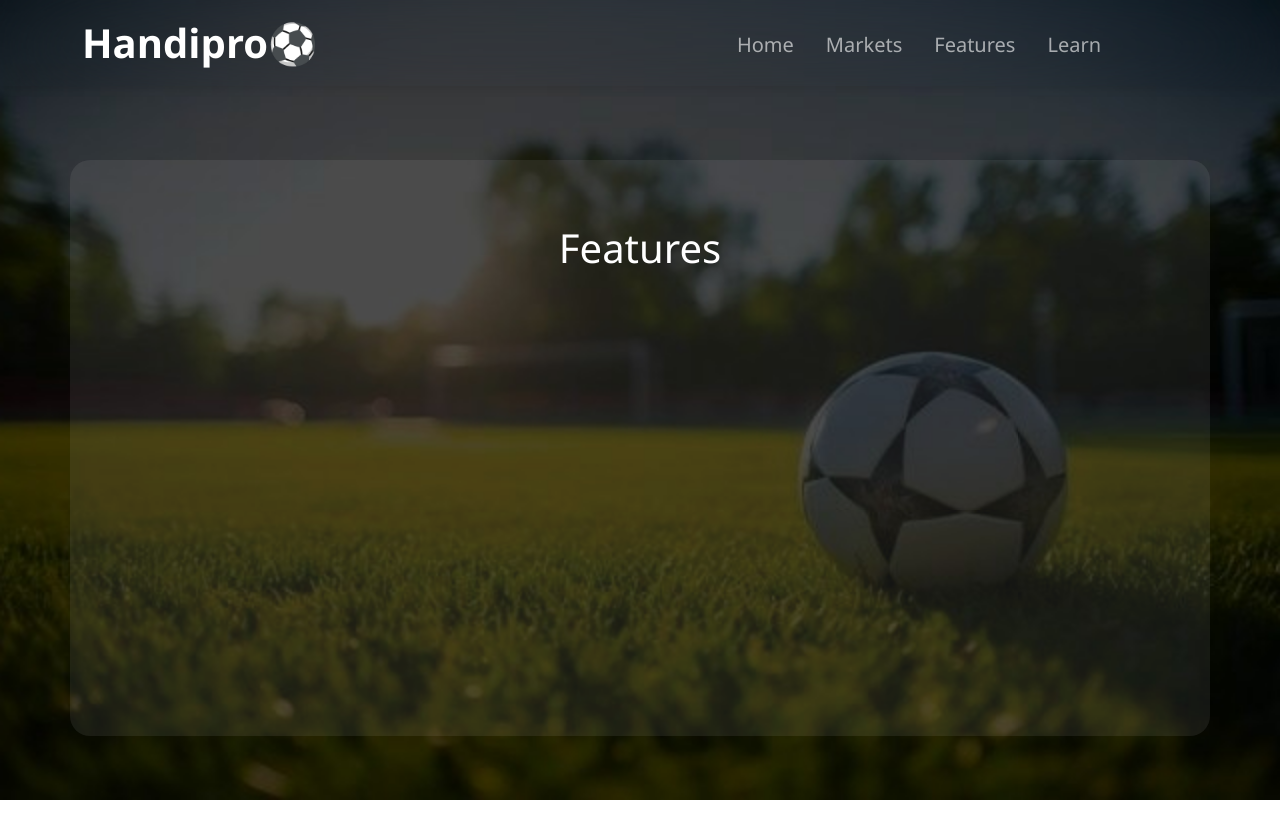
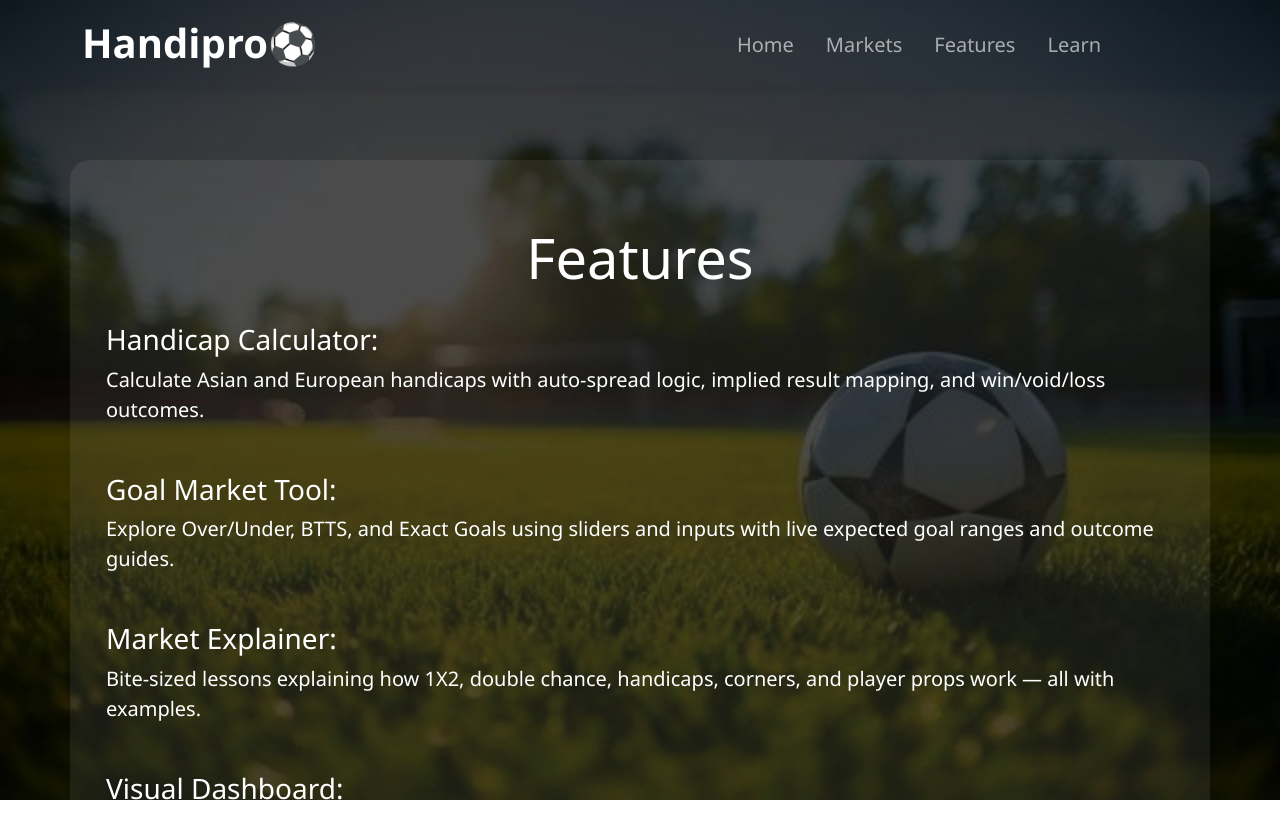
Before and after one commit to bikashrajkhowa-i12/handipro, a React (Create React App) app: page /features in a window 1280 px wide. Shown: the top 838 px of the page. Built offline with nearby package versions, Linux system fonts and the light colour scheme.

Commit message:
feat: :sparkles: Introduced "Features" page, code clean ups

```diff
--- a/src/interfaceTexts/features.js
+++ b/src/interfaceTexts/features.js
@@ -1,24 +1,114 @@
-export const markets = {
-  main_match_outcome: [
-    "1X2",
-    "double_chance",
-    "handicap",
-    "half_time/full_time",
-    "either_half_wins",
-  ],
-  goals: ["over/under", "btts", "exact_goals", "team_goals"],
-  time_based: [
-    "first_half_result",
-    "second_half_result",
-    "goal_in_both_halves",
-    "first_team_to_score",
-  ],
-  stats_based: ["corners", "cards", "shots_on_target", "possession"],
-  advanced: [
-    "correct_score",
-    "winning_margin", //Home to win by 1 goal
-    "clean_sheet",
-    "player_to_score",
-    "multi_bets", // 1 + over2.5
-  ],
-};
+export const features = [
+  {
+    key: "handicap_calculator",
+    name: "Handicap Calculator",
+    emoji: "📏",
+    description:
+      "Calculate Asian and European handicaps with auto-spread logic, implied result mapping, and win/void/loss outcomes.",
+  },
+  {
+    key: "goal_markets_tool",
+    name: "Goal Market Tool",
+    emoji: "⚽",
+    description:
+      "Explore Over/Under, BTTS, and Exact Goals using sliders and inputs with live expected goal ranges and outcome guides.",
+  },
+  {
+    key: "match_explainer",
+    name: "Market Explainer",
+    emoji: "📘",
+    description:
+      "Bite-sized lessons explaining how 1X2, double chance, handicaps, corners, and player props work — all with examples.",
+  },
+  {
+    key: "visual_dashboard",
+    name: "Visual Dashboard",
+    emoji: "📊",
+    description:
+      "Track all active markets in one clean interface — see corners, goals, cards, players, and combos in a glance.",
+  },
+  {
+    key: "player_prediction_tool",
+    name: "Player Outcome Tool",
+    emoji: "👤",
+    description:
+      "Predict chances of goals, assists, cards or shots for players using roles, xG stats, and position-adjusted hints.",
+  },
+  {
+    key: "combo_market_simulator",
+    name: "Combo Market Simulator",
+    emoji: "🧪",
+    description:
+      "Simulate combined bets like 'Win + BTTS' or 'Draw + Under 2.5' to see risks, outcomes, and smart hedges.",
+  },
+  {
+    key: "team_vs_stats",
+    name: "Team H2H & Form Stats",
+    emoji: "📈",
+    description:
+      "Auto-aggregated team strength, head-to-head data, recent form trends, and match context for better pre-game prep.",
+  },
+  {
+    key: "modular_design",
+    name: "Modular Interface",
+    emoji: "🧩",
+    description:
+      "Every tool is split into clean, modular blocks — so you can explore exactly what you need, when you need it.",
+  },
+  {
+    key: "real_odds_explainer",
+    name: "Odds Breakdown",
+    emoji: "📉",
+    description:
+      "Understand how real odds convert into implied probabilities, margins, and bookmaker edges — made simple.",
+  },
+  {
+    key: "no_login_needed",
+    name: "No Login Required",
+    emoji: "🔓",
+    description:
+      "Use every tool instantly with zero sign-up, no personal data, and full privacy.",
+  },
+  {
+    key: "mobile_friendly",
+    name: "Mobile Friendly",
+    emoji: "📱",
+    description:
+      "Fully responsive and designed for fast, native-like performance on mobile and tablets — perfect for matchday.",
+  },
+  // {
+  //   key: "dark_mode_ui",
+  //   name: "Dark Mode",
+  //   emoji: "🌙",
+  //   description:
+  //     "A contrast-rich dark theme for late-night match tracking and eye comfort — toggled in one tap.",
+  // },
+  {
+    key: "zero_confusion",
+    name: "Zero Confusion",
+    emoji: "🧼",
+    description:
+      "Every feature does exactly one job. Clear layout, real labels, no clutter — betting logic made human.",
+  },
+  // {
+  //   key: "press_conference_insights",
+  //   name: "Press Conference Insights",
+  //   emoji: "🎙️",
+  //   description:
+  //     "Surface key quotes from coaches about lineups, fatigue, and mindset — decoded into impact on match logic.",
+  // },
+  {
+    key: "corner_market_tool",
+    name: "Corner Market Tool",
+    emoji: "🚩",
+    description:
+      "Explore total corners, handicaps, team-specific trends and corner intervals with guided hints.",
+  },
+  // {
+  //   key: "live_market_indicator",
+  //   name: "Live Market Tracker",
+  //   emoji: "⏱️",
+  //   description:
+  //     "For upcoming matches, highlight shifts in odds, lineups, or news that alter market probability last minute.",
+  // },
+];
--- a/src/pages/Features.jsx
+++ b/src/pages/Features.jsx
@@ -1,10 +1,24 @@
 import { Container } from "react-bootstrap";
+import { features } from "../interfaceTexts/features";
 
 const Features = () => {
   return (
     <div className="main-section">
       <Container className="container-section">
-        <h1>Features</h1>
+        <h1 className="display-4 lead">Features</h1>
+        <div className="p-4">
+          {features.map((e, idx) => {
+            const { name = "", description = "" } = e || {};
+            return (
+              <div key={idx} className="d-flex flex-column mb-5 text-start">
+                <h3 className="mb-2">{name}:</h3>
+                <p className="lead mb-0" style={{ whiteSpace: "pre-line" }}>
+                  {description}
+                </p>
+              </div>
+            );
+          })}
+        </div>
       </Container>
     </div>
   );
```
Also changed, not shown: src/interfaceTexts/markets.js (+0 -179 lines).
